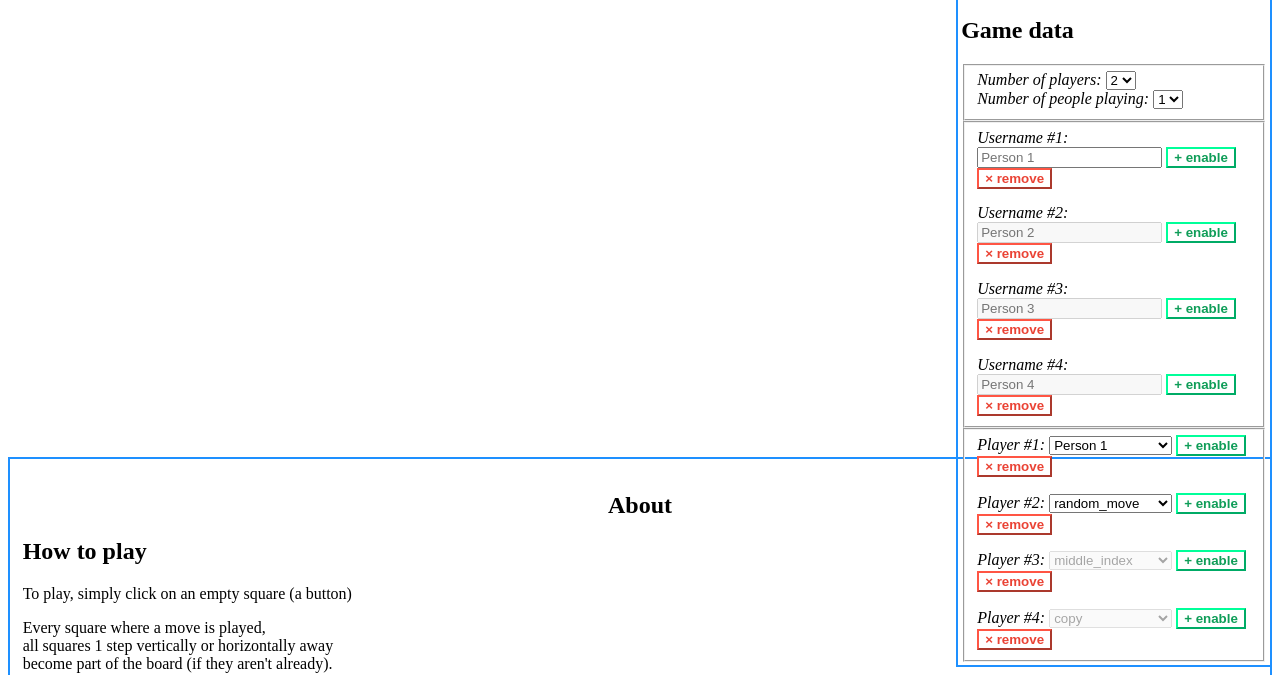
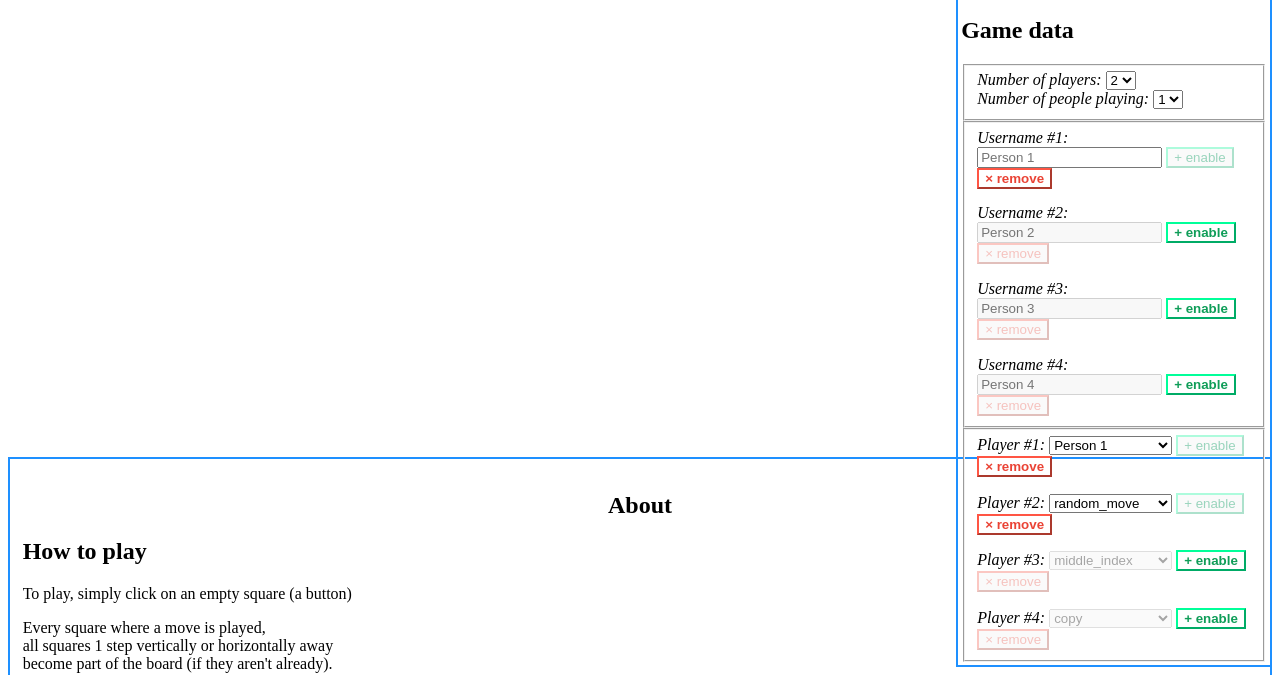
Before and after one commit to icecream17/tic-tac-toe-grow-for-website, a plain HTML site: page game.html in a window 1280 px wide. Shown: the part 151-826 px from the top of the page. Drawn offline with Linux system fonts and the light colour scheme.

Commit message:
disabled attr styling

```diff
--- a/style.css
+++ b/style.css
@@ -110,17 +110,35 @@ button.disable:active {
    background-color: #cfc;
 }
 
-button.enable:hover:not(:active) {
+button.enable:disabled,
+button.disable:disabled {
+   font-weight: normal;
+   background-color: rgba(239, 239, 239, 30%);
+}
+
+button.enable:disabled {
+   border-color: rgba(0, 255, 153, 30%);
+   color: rgba(58, 175, 128, 50%);
+}
+
+button.disable:disabled {
+    border-color: rgba(255, 85, 68, 30%);
+    color: rgba(234, 67, 53, 30%);
+}
+
+button.enable:hover:not(:active):not(:disabled) {
    border-color: #0e8;
    color: #2b7;
    background-color: #eee;
 }
 
-button.disable:hover:not(:active) {
+button.disable:hover:not(:active):not(:disabled) {
    border-color: #f76;
    color: #f54;
    background-color: #eee;
 }
+
+
 
 .monospace {
    font-family: Consolas, monospace;
```
